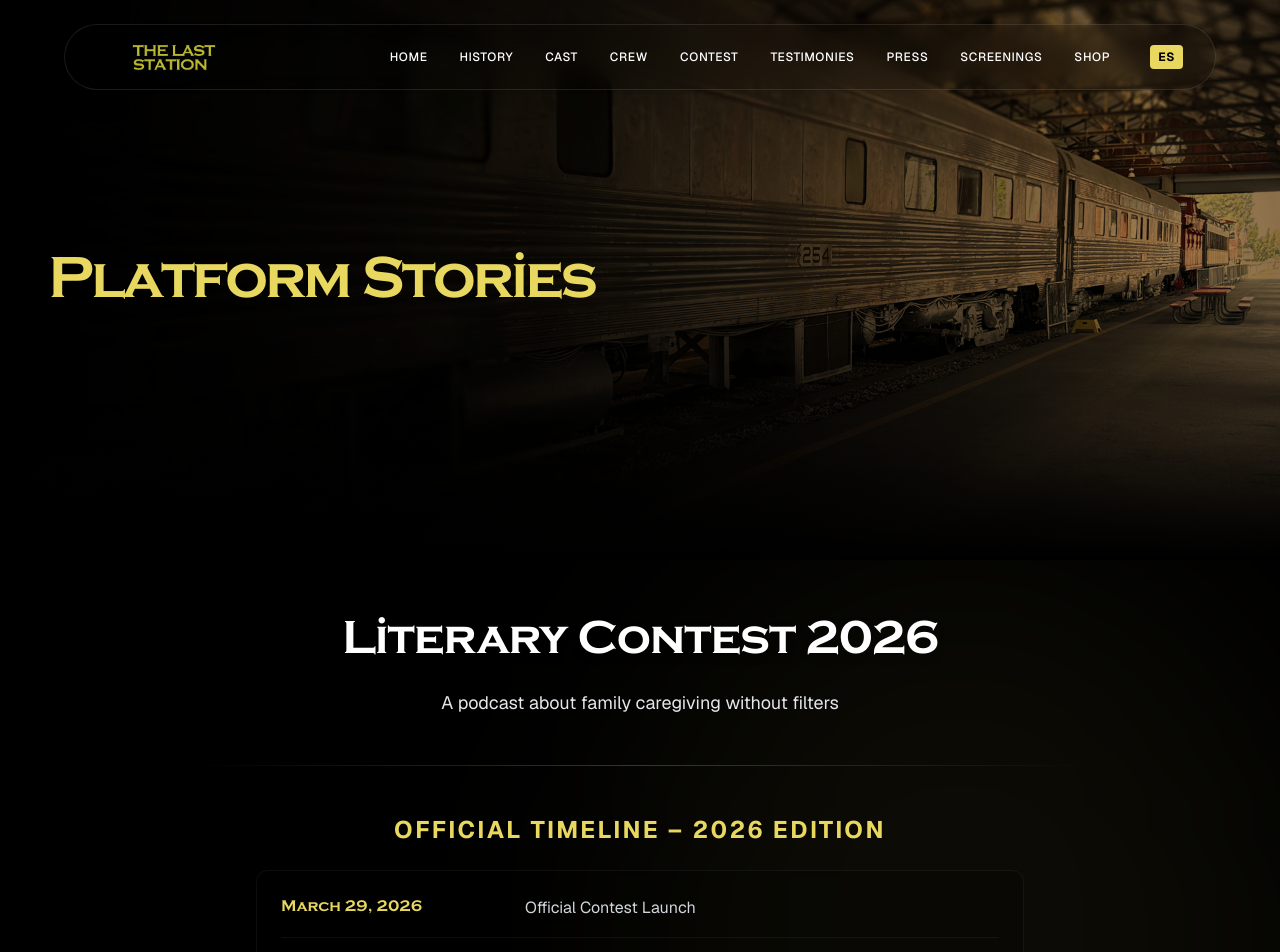
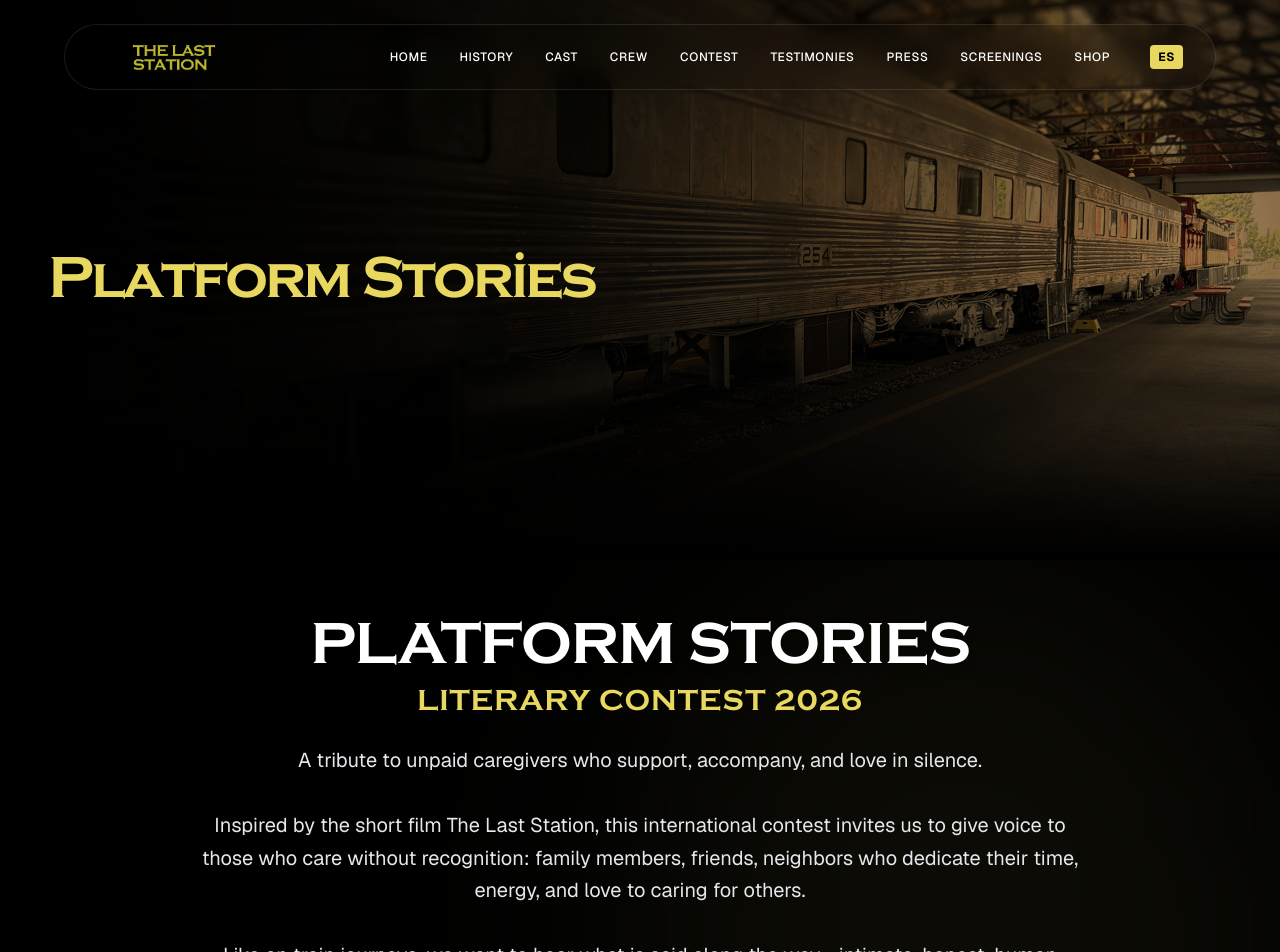
Before and after one commit to kent2412/la_ultima_estacion, a Next.js app: page /concurso in a window 1280 px wide. Shown: the top 952 px of the page. Built offline with nearby package versions, Linux system fonts and the light colour scheme.

Commit message:
Fix: Títulos en la página de concurso

```diff
--- a/src/components/ContestForm.tsx
+++ b/src/components/ContestForm.tsx
@@ -18,12 +18,19 @@ export default function ContestForm() {
 
                     {/* Header */}
                     <div className="space-y-6 text-center">
-                        <h2 className="text-4xl md:text-5xl font-bold tracking-tight text-white font-copperplate drop-shadow-lg">
-                            {t.pages.contest.openCallTitle}
-                        </h2>
-                        <p className="text-lg leading-relaxed whitespace-pre-wrap text-gray-200 max-w-3xl mx-auto">
-                            {t.pages.contest.openCallText}
-                        </p>
+                        <div className="space-y-2">
+                            <h2 className="text-4xl md:text-6xl font-bold tracking-tight text-white font-copperplate drop-shadow-lg uppercase">
+                                {t.pages.contest.openCallTitle}
+                            </h2>
+                            <p className="text-2xl md:text-3xl font-bold text-[#E8D860] font-copperplate tracking-wide uppercase">
+                                {t.pages.contest.openCallSubtitle}
+                            </p>
+                        </div>
+                        <div className="max-w-4xl mx-auto space-y-4">
+                            <p className="text-lg md:text-xl leading-relaxed whitespace-pre-wrap text-gray-200">
+                                {t.pages.contest.openCallText}
+                            </p>
+                        </div>
                     </div>
 
                     <div className="w-full h-px bg-gradient-to-r from-transparent via-white/20 to-transparent" />
--- a/src/locales/dictionary.ts
+++ b/src/locales/dictionary.ts
@@ -153,6 +153,7 @@ export interface Dictionary {
                 title: string;
                 juryTitle: string;
                 openCallTitle: string;
+                openCallSubtitle: string;
                 openCallText: string;
                 scheduleTitle: string;
                 schedule: { date: string; event: string; }[];
@@ -401,6 +402,7 @@ export interface Dictionary {
                 title: string;
                 juryTitle: string;
                 openCallTitle: string;
+                openCallSubtitle: string;
                 openCallText: string;
                 scheduleTitle: string;
                 schedule: { date: string; event: string; }[];
@@ -711,8 +713,9 @@ export const dictionary: Dictionary = {
             contest: {
                 title: "Platform Stories",
                 juryTitle: "Jury",
-                openCallTitle: "Literary Contest 2026",
-                openCallText: "A podcast about family caregiving without filters",
+                openCallTitle: "PLATFORM STORIES",
+                openCallSubtitle: "Literary Contest 2026",
+                openCallText: "A tribute to unpaid caregivers who support, accompany, and love in silence.\n\nInspired by the short film The Last Station, this international contest invites us to give voice to those who care without recognition: family members, friends, neighbors who dedicate their time, energy, and love to caring for others.\n\nLike on train journeys, we want to hear what is said along the way—intimate, honest, human stories shared before moving on.",
                 scheduleTitle: "OFFICIAL TIMELINE – 2026 EDITION",
                 schedule: [
                     { date: "March 29, 2026", event: "Official Contest Launch" },
@@ -1181,8 +1184,9 @@ export const dictionary: Dictionary = {
             contest: {
                 title: "HISTORIAS DEL ANDÉN",
                 juryTitle: "Jurado",
-                openCallTitle: `Concurso Literario "Historias de Andén"`,
-                openCallText: "Concurso literario para cuidadores familiares",
+                openCallTitle: "HISTORIAS DEL ANDÉN",
+                openCallSubtitle: "Convocatoria Literaria 2026",
+                openCallText: "Un homenaje a los cuidadores no remunerados que sostienen, acompañan y aman en silencio.\n\nInspirado en el cortometraje La Última Estación, este concurso internacional invita a dar voz a quienes cuidan sin reconocimiento: familiares, amigos, vecinos que dedican su tiempo, energía y amor al cuidado de otros.\n\nComo en los viajes en tren, queremos escuchar lo que se dice en los trayectos—historias íntimas, honestas y humanas, compartidas antes de seguir camino.",
                 scheduleTitle: "CRONOGRAMA OFICIAL – EDICIÓN 2026",
                 schedule: [
                     { date: "29 de marzo de 2026", event: "Lanzamiento oficial del concurso" },
```
